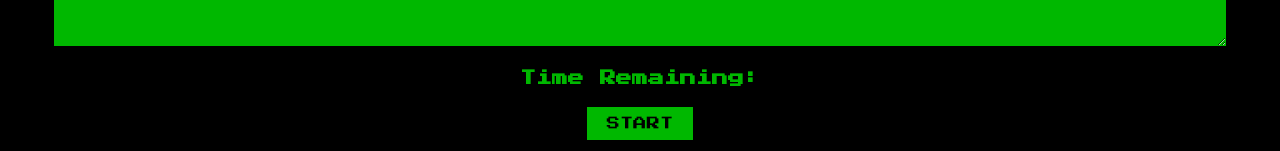
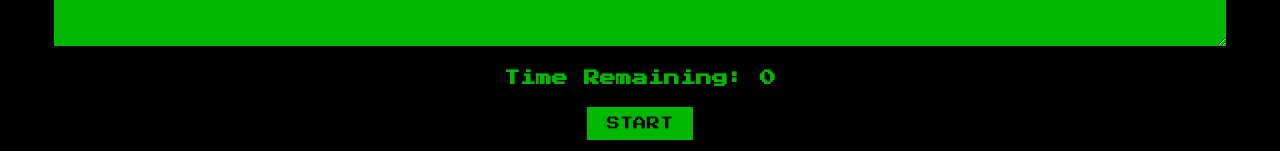
Before and after one commit to jpham93/typing-speed, a React (Create React App) app in the folder app/: page / in a window 1280 px wide. Shown: the part 244-395 px from the top of the page. Built offline with nearby package versions, Linux system fonts and the light colour scheme.

Commit message:
Add timing functionality

```diff
--- a/app/src/App.js
+++ b/app/src/App.js
@@ -1,8 +1,9 @@
-import React, { useState } from 'react';
+import React, { useState, useEffect } from 'react';
 import './App.css';
 
 const App = () => {
   const [input, setInput] = useState('');
+  const [timeLeft, setTime] = useState(5);
 
   const handleChange = e => {
     const {value} = e.target;
@@ -15,6 +16,12 @@ const App = () => {
     return wordsArr.filter(word => word !== "").length;
   };
 
+  useEffect(() => {
+    setTimeout(() =>
+      timeLeft > 0 && setTime(prevTime => prevTime - 1), 1000
+    );
+  }, [timeLeft]);
+
   return (
     <>
       <form>
@@ -24,7 +31,7 @@ const App = () => {
           value={input}
           onChange={handleChange}
         />
-        <h4>Time Remaining: </h4>
+        <h4>Time Remaining: {timeLeft}</h4>
         <button>Start</button>
         <h1>Word count: </h1>
       </form>
```
